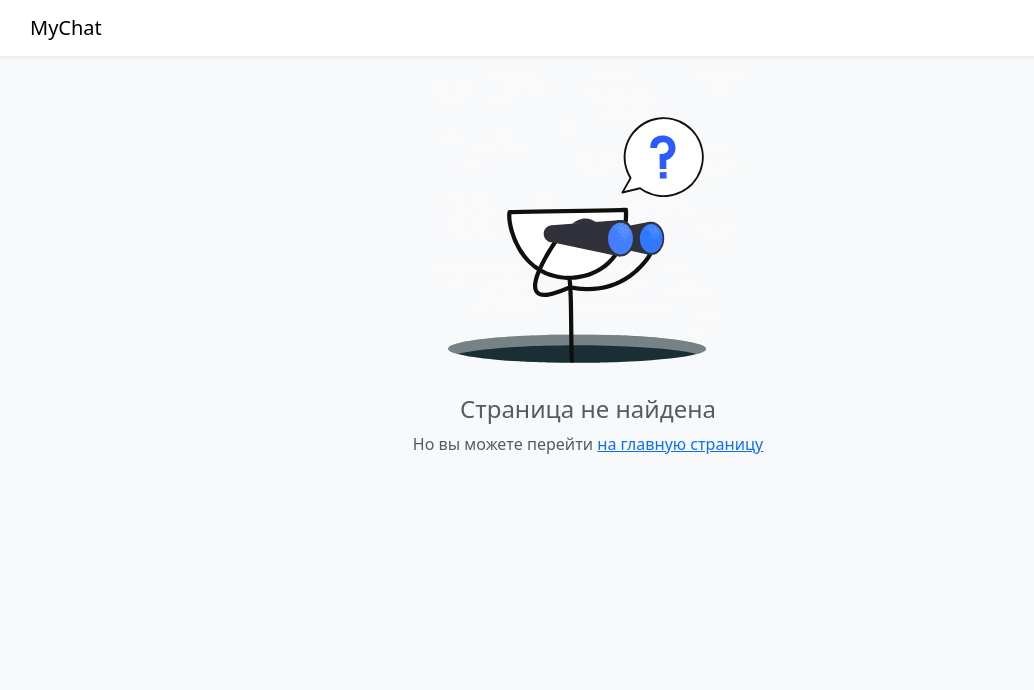
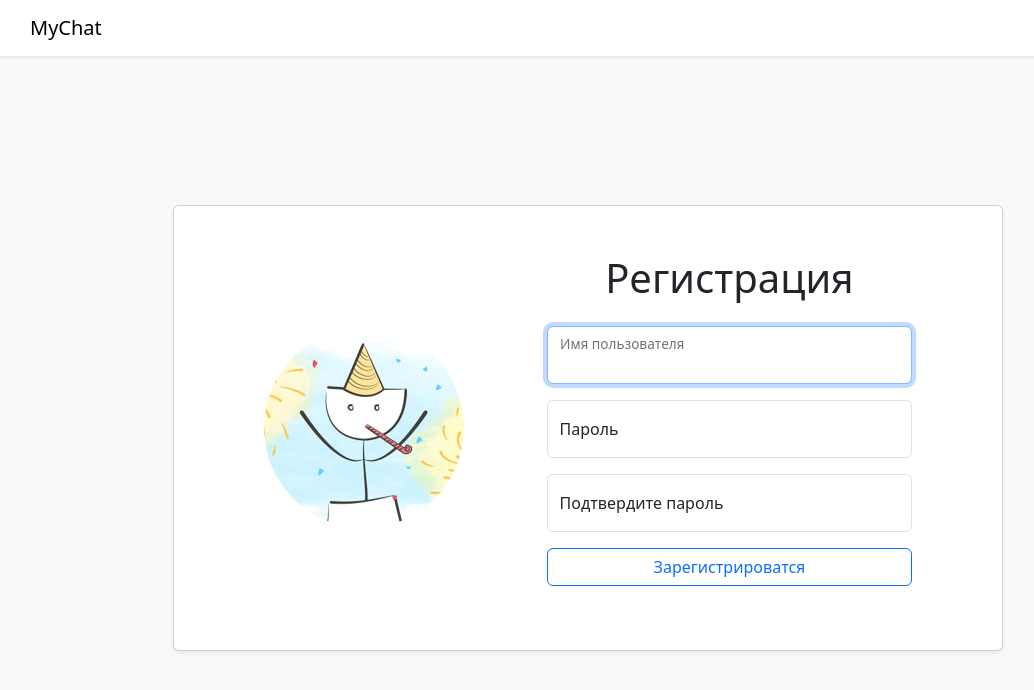
Before and after one commit to SageUniverse95/frontend-project-12, a React (Create React App) app in the folder frontend/: page /singup in a window 1280 px wide. Shown: the top 690 px of the page, without its empty margins (52-1086 px from the left). Built offline with nearby package versions, Linux system fonts and the light colour scheme; no server answers.

Commit message:
add singUp form

```diff
--- a/frontend/src/components/App.jsx
+++ b/frontend/src/components/App.jsx
@@ -1,10 +1,11 @@
 import 'bootstrap/dist/css/bootstrap.min.css';
-import { useState } from 'react';
+import { useEffect, useState } from 'react';
 import { BrowserRouter, Routes, Route } from 'react-router-dom';
 import { io } from 'socket.io-client';
 import { useDispatch } from 'react-redux';
 import LoginPage from '../pages/LoginPage.jsx';
 import NotFoundPage from '../pages/NotFoundPage.jsx';
+import SingUpPage from '../pages/singUpPage.jsx';
 import ChatPage from '../pages/ChatPage.jsx';
 import AppContext from '../context/app.context.js';
 import { addMessage } from '../slices/messageSlice.js';
@@ -22,27 +23,31 @@ const AppProvider = ({ children }) => {
     localStorage.removeItem('userId');
     setLoggedIn(false);
   };
-  const socketApi = {
-    subscribeOnMessage: () => socket.on('newMessage', (payload) => {
+
+  useEffect(() => {
+    socket.on('newMessage', (payload) => {
       dispatch(addMessage(payload));
-    }),
+    });
 
-    subscribeOnNewChannel: () => socket.on('newChannel', (payload) => {
+    socket.on('newChannel', (payload) => {
       const { id } = payload;
       dispatch(addCurrentId(id));
       dispatch(addChannel(payload));
-    }),
+    });
 
-    subscribeOnUpdChannel: () => socket.on('renameChannel', (payload) => {
+    socket.on('renameChannel', (payload) => {
       const { id } = payload;
       dispatch(updateChannel({ id, changes: payload }));
-    }),
+    });
 
-    subscribeOnRemoveChannel: () => socket.on('removeChannel', (payload) => {
-      dispatch(removeChannel(payload));
+    socket.on('removeChannel', (payload) => {
+      const { id } = payload;
+      dispatch(removeChannel(id));
       dispatch(addCurrentId(1));
-    }),
+    });
+  }, []);
 
+  const socketApi = {
     removingChannel: (data) => new Promise((resolve, reject) => {
       socket.emit('removeChannel', data, (responce) => {
         if (responce.status === 'ok') resolve(responce.status);
@@ -89,6 +94,7 @@ const App = () => (
         <Route path="/login" element={<LoginPage />} />
         <Route path="/" element={<ChatPage />} />
         <Route path="*" element={<NotFoundPage />} />
+        <Route path="singup" element={<SingUpPage />} />
       </Routes>
     </AppProvider>
   </BrowserRouter>
--- a/frontend/src/components/leftSideBar.jsx
+++ b/frontend/src/components/leftSideBar.jsx
@@ -1,9 +1,9 @@
 import { Button, Dropdown, ButtonGroup } from 'react-bootstrap';
 import { useSelector, useDispatch } from 'react-redux';
-import { useState, useContext } from 'react';
+import { useState } from 'react';
 import { channelsSelect, addCurrentId } from '../slices/channelSlice';
 import getModal from './modals/choiceModal.js';
-import AppContext from '../context/app.context';
+import getCurrentId from '../selectors/selector.js';
 
 const renderModal = ({ modalInfo, hideModal }) => {
   if (!modalInfo.type) {
@@ -17,10 +17,6 @@ const renderModal = ({ modalInfo, hideModal }) => {
 const LeftSideBar = () => {
   const dispatch = useDispatch();
   const [modalInfo, setModalInfo] = useState({ type: null, item: null });
-  const { socketApi } = useContext(AppContext);
-  socketApi.subscribeOnRemoveChannel();
-  socketApi.subscribeOnUpdChannel();
-  socketApi.subscribeOnNewChannel();
 
   const changeChannelHandle = (id) => {
     dispatch(addCurrentId(id));
@@ -29,7 +25,7 @@ const LeftSideBar = () => {
   const hideModal = () => setModalInfo({ type: null });
   const showModal = (type, item = null) => setModalInfo({ type, item });
 
-  const activeChannelID = useSelector((state) => state.channels.currentChannelID);
+  const activeChannelID = useSelector(getCurrentId);
   const channels = useSelector(channelsSelect.selectAll)
     .map((channel) => {
       if (channel.removable) {
--- a/frontend/src/components/modals/Add.jsx
+++ b/frontend/src/components/modals/Add.jsx
@@ -1,18 +1,39 @@
 import { useFormik } from 'formik';
-import { useRef, useEffect, useContext } from 'react';
 import {
-  Modal, FormGroup, FormControl, Button,
+  useRef, useEffect, useContext, useState,
+} from 'react';
+import * as Yup from 'yup';
+import {
+  Modal, FormGroup, FormControl, Button, Form,
 } from 'react-bootstrap';
+import { useSelector } from 'react-redux';
+import { channelsSelect } from '../../slices/channelSlice.js';
 import AppContext from '../../context/app.context.js';
 
 const Add = (props) => {
   const { onHide } = props;
   const { socketApi } = useContext(AppContext);
+  const [isValidate, setValidate] = useState(false);
+  const nameOfChannels = useSelector(channelsSelect.selectAll)
+    .map(({ name }) => name);
+
+  const addValidationSchema = Yup.object().shape({
+    name: Yup.string()
+      .min(3, 'От 3 до 20 символов')
+      .max(20, 'От 3 до 20 символов ')
+      .required('Обязательное поле')
+      .notOneOf(nameOfChannels, 'Название канала должо быть уникальным'),
+  });
+
   const formik = useFormik({
     initialValues: {
       name: '',
     },
+    validationSchema: addValidationSchema,
+    validateOnChange: isValidate,
+    validateOnBlur: isValidate,
     onSubmit: async (values) => {
+      setValidate(true);
       await socketApi.addNewChannel(values);
       onHide();
     },
@@ -30,23 +51,23 @@ const Add = (props) => {
       </Modal.Header>
 
       <Modal.Body>
-        <form onSubmit={formik.handleSubmit}>
+        <Form onSubmit={formik.handleSubmit}>
           <FormGroup>
             <FormControl
-              required
               ref={inputRef}
               onChange={formik.handleChange}
               onBlur={formik.handleBlur}
-              className="mb-2"
+              className={formik.errors.name ? 'mb-2 is-invalid' : 'mb-2'}
               value={formik.values.name}
               name="name"
             />
+            {formik.errors.name ? <div className="invalid-feedback">{formik.errors.name}</div> : null}
           </FormGroup>
           <FormGroup className="d-flex justify-content-end">
             <Button type="button" onClick={onHide} className="me-2" variant="secondary">Отменить</Button>
             <Button type="submit" variant="primary">Отправить</Button>
           </FormGroup>
-        </form>
+        </Form>
       </Modal.Body>
     </Modal>
   );
--- a/frontend/src/components/modals/Rename.jsx
+++ b/frontend/src/components/modals/Rename.jsx
@@ -1,15 +1,33 @@
 import { useFormik } from 'formik';
-import { useRef, useEffect, useContext } from 'react';
+import {
+  useRef, useEffect, useContext, useState,
+} from 'react';
+import * as Yup from 'yup';
 import {
   Modal, FormGroup, FormControl, Button,
 } from 'react-bootstrap';
+import { useSelector } from 'react-redux';
+import { channelsSelect } from '../../slices/channelSlice.js';
 import AppContext from '../../context/app.context';
 
 const Rename = (props) => {
   const { onHide, item } = props;
   const { socketApi } = useContext(AppContext);
+  const [isValidate, setValidate] = useState(false);
+  const nameOfChannels = useSelector(channelsSelect.selectAll)
+    .map(({ name }) => name);
+
+  const renameValidationSchema = Yup.object().shape({
+    body: Yup.string()
+      .min(3, 'От 3 до 20 символов')
+      .max(20, 'От 3 до 20 символов ')
+      .required('Обязательное поле')
+      .notOneOf(nameOfChannels, 'Название канала должо быть уникальным'),
+  });
+
   const inputRef = useRef();
   const { id, name } = item;
+
   useEffect(() => {
     inputRef.current.focus();
     inputRef.current.select();
@@ -19,9 +37,13 @@ const Rename = (props) => {
     initialValues: {
       body: name,
     },
+    validateOnChange: isValidate,
+    validateOnBlur: isValidate,
+    validationSchema: renameValidationSchema,
     onSubmit: async (values) => {
       const { body } = values;
       await socketApi.renameChannel({ id, name: body });
+      setValidate(true);
       onHide();
     },
   });
@@ -36,15 +58,16 @@ const Rename = (props) => {
         <form onSubmit={formik.handleSubmit}>
           <FormGroup>
             <FormControl
-              required
               ref={inputRef}
-              className="mb-2"
+              className={formik.errors.body ? 'mb-2 is-invalid' : 'mb-2'}
               onChange={formik.handleChange}
               onBlur={formik.handleBlur}
               value={formik.values.body}
               data-testid="input-body"
               name="body"
             />
+            {formik.errors.body ? <div className="invalid-feedback">{formik.errors.body}</div> : null}
+
           </FormGroup>
           <FormGroup className="d-flex justify-content-end">
             <Button type="button" onClick={onHide} className="me-2" variant="secondary">Отменить</Button>
--- /dev/null
+++ b/frontend/src/components/singUpForm.jsx
@@ -0,0 +1,123 @@
+import { useFormik } from 'formik';
+import { Button, Form } from 'react-bootstrap';
+import axios from 'axios';
+import * as Yup from 'yup';
+import { useNavigate } from 'react-router-dom';
+import {
+  useRef, useEffect, useState,
+} from 'react';
+import routes from '../routes';
+
+const SingUpForm = () => {
+  const navigate = useNavigate();
+  const inputUser = useRef();
+  const [isFailSingUp, setSingUpFailed] = useState(false);
+  const singUpValidSchema = Yup.object().shape({
+    username: Yup.string()
+      .min(3, 'От 3 до 20 символов')
+      .max(20, 'От 3 до 20 символов')
+      .required('Обязательное поле'),
+    password: Yup.string()
+      .min(6, 'Не менее 6 символов')
+      .required('Обязательное поле'),
+    confirmPassword: Yup.string()
+      .oneOf([Yup.ref('password')], 'Пароли должны совпадать'),
+  });
+  const formik = useFormik({
+    initialValues: {
+      username: '',
+      password: '',
+      confirmPassword: '',
+    },
+    validationSchema: singUpValidSchema,
+    onSubmit: async (values, { resetForm }) => {
+      setSingUpFailed(false);
+      try {
+        const { username, password } = values;
+        const resp = await axios.post(routes.getCreateNewUserPath(), { username, password });
+        const token = resp.data;
+        if (resp.data.token) {
+          localStorage.setItem('userId', JSON.stringify(token));
+          navigate('/');
+        } else {
+          navigate('/login');
+        }
+        resetForm();
+      } catch (error) {
+        if (error.isAxiosError && error.response.status === 409) {
+          console.log(error);
+          inputUser.current.focus();
+          inputUser.current.select();
+          setSingUpFailed(true);
+        }
+      }
+    },
+  });
+
+  useEffect(() => {
+    inputUser.current.focus();
+  }, []);
+
+  return (
+    <Form className="w-50" onSubmit={formik.handleSubmit}>
+      <fieldset disabled={formik.isSubmitting}>
+        <h1 className="text-center mb-4">Регистрация</h1>
+        <Form.Group className="form-floating mb-3">
+          <Form.Control
+            onChange={formik.handleChange}
+            value={formik.values.username}
+            placeholder="Имя пользователя"
+            required
+            className={formik.errors.username ? 'is-invalid' : ''}
+            ref={inputUser}
+            onBlur={formik.handleBlur}
+            name="username"
+            isInvalid={isFailSingUp}
+            id="username"
+            autoComplete="username"
+          />
+          <Form.Label htmlFor="password">Имя пользователя</Form.Label>
+          {formik.touched.username && formik.errors.username ? (<div className="invalid-tooltip">{formik.errors.username}</div>) : null}
+        </Form.Group>
+        <Form.Group className="form-floating mb-3">
+          <Form.Control
+            onChange={formik.handleChange}
+            value={formik.values.password}
+            onBlur={formik.handleBlur}
+            required
+            isInvalid={isFailSingUp}
+            type="password"
+            className={formik.errors.password && formik.touched.password ? 'is-invalid' : ''}
+            placeholder="Пароль"
+            autoComplete="current-password"
+            name="password"
+            id="password"
+          />
+          <Form.Label htmlFor="password">Пароль</Form.Label>
+          {formik.touched.password && formik.errors.password ? (<div className="invalid-tooltip">{formik.errors.password}</div>) : null}
+        </Form.Group>
+        <Form.Group className="form-floating mb-3">
+          <Form.Control
+            onChange={formik.handleChange}
+            required
+            isInvalid={isFailSingUp}
+            value={formik.values.confirmPassword}
+            placeholder="Подтвердите пароль"
+            autoComplete="current-password"
+            className={formik.errors.confirmPassword ? 'is-invalid' : ''}
+            type="password"
+            onBlur={formik.handleBlur}
+            name="confirmPassword"
+            id="confirmPassword"
+          />
+          <Form.Label htmlFor="password">Подтвердите пароль</Form.Label>
+          {formik.errors.confirmPassword ? <div className="invalid-tooltip">{formik.errors.confirmPassword}</div> : null}
+          {isFailSingUp ? (<div className="invalid-tooltip">Такой пользователь уже существует</div>) : null}
+        </Form.Group>
+        <Button className="w-100 mb-3" variant="outline-primary" type="submit">Зарегистрироватся</Button>
+      </fieldset>
+    </Form>
+  );
+};
+
+export default SingUpForm;
--- a/frontend/src/components/Сhat.jsx
+++ b/frontend/src/components/Сhat.jsx
@@ -1,11 +1,13 @@
 import { Button, Form } from 'react-bootstrap';
 import { useFormik } from 'formik';
-import { useEffect, useContext } from 'react';
+import { useEffect, useContext, useRef } from 'react';
 import axios from 'axios';
 import { useDispatch, useSelector } from 'react-redux';
+import { useNavigate } from 'react-router-dom';
 import routes from '../routes';
 import { addChanels, addCurrentId } from '../slices/channelSlice.js';
 import { addMessages, messageSelect } from '../slices/messageSlice.js';
+import getCurrentId from '../selectors/selector.js';
 import AppContext from '../context/app.context';
 
 const getAuthHeader = () => {
@@ -19,21 +21,25 @@ const getAuthHeader = () => {
 };
 
 const Chat = () => {
+  const navigate = useNavigate();
   const { socketApi } = useContext(AppContext);
-  socketApi.subscribeOnMessage();
   const dispatch = useDispatch();
-  const currentIDChannel = useSelector((state) => state.channels.currentChannelID);
+  const currentIDChannel = useSelector(getCurrentId);
+  const inputMessage = useRef();
   useEffect(() => {
     const getData = async () => {
-      const resp = await axios.get(routes.getDataPath(), { headers: getAuthHeader() });
-      if (resp.status === 200) {
+      try {
+        const resp = await axios.get(routes.getDataPath(), { headers: getAuthHeader() });
         const { channels, currentChannelId, messages } = resp.data;
         dispatch(addChanels(channels));
         dispatch(addCurrentId(currentChannelId));
         dispatch(addMessages(messages));
+      } catch (error) {
+        navigate('/login');
       }
     };
     getData();
+    inputMessage.current.focus();
   }, []);
 
   const nameOfChannel = useSelector((state) => {
@@ -55,11 +61,13 @@ const Chat = () => {
     initialValues: {
       message: '',
     },
-    onSubmit: async (values) => {
+    onSubmit: async (values, { resetForm }) => {
       const userName = JSON.parse(localStorage.getItem('userId')).username;
       const data = { body: values.message, channelId: currentIDChannel, username: userName };
       const test = await socketApi.addNewMessage(data);
+      resetForm();
       console.log(test);
+      inputMessage.current.focus();
     },
   });
 
@@ -86,6 +94,7 @@ const Chat = () => {
                 className="border-0 p-0 ps-2"
                 onChange={formik.handleChange}
                 value={formik.values.message}
+                ref={inputMessage}
                 placeholder="Введите сообщение..."
                 name="message"
               />
--- a/frontend/src/pages/ChatPage.jsx
+++ b/frontend/src/pages/ChatPage.jsx
@@ -1,13 +1,17 @@
 import { Button } from 'react-bootstrap';
+import { useContext } from 'react';
 import Header from '../components/Header';
 import LeftSideBar from '../components/leftSideBar';
 import Chat from '../components/Сhat';
+import AppContext from '../context/app.context';
 
-const ChatPage = () => (
+const ChatPage = () => {
+  const { logOut } = useContext(AppContext);
+  return (
     <div className="h-100">
       <div className="d-flex flex-column h-100">
         <Header>
-        <Button type="button" variant="primary">Выйти</Button>
+          <Button type="button" onClick={logOut} variant="primary">Выйти</Button>
         </Header>
         <div className="container h-100 my-4 overflow-hidden rounded shadow">
           <div className="row h-100 bg-white flex-md-row">
@@ -18,5 +22,6 @@ const ChatPage = () => (
       </div>
     </div>
   );
+};
 
 export default ChatPage;
--- a/frontend/src/pages/LoginPage.jsx
+++ b/frontend/src/pages/LoginPage.jsx
@@ -20,7 +20,7 @@ const LoginPage = () => (
                   <span>Нет аккаунта?</span>
                   {' '}
                   {' '}
-                  <a href="#singup">Регистрация</a>
+                  <a href="/singup">Регистрация</a>
                 </div>
               </div>
             </div>
--- /dev/null
+++ b/frontend/src/pages/singUpPage.jsx
@@ -0,0 +1,26 @@
+import Header from '../components/Header';
+import SingUpForm from '../components/singUpForm';
+
+const SingUpPage = () => (
+  <div className="h-100">
+    <div className="d-flex flex-column h-100">
+      <Header />
+      <div className="container-fluid h-100">
+        <div className="row justify-content-center align-content-center h-100">
+          <div className="col-12 col-md-8 col-xxl-6">
+            <div className="card shadow-sm">
+              <div className="card-body d-flex flex-column flex-md-row justify-content-around align-items-center p-5">
+                <div>
+                  <img src="./singUpLogo.jpg" className="rounded-circle" alt="Регистрация" />
+                </div>
+                <SingUpForm />
+              </div>
+            </div>
+          </div>
+        </div>
+      </div>
+    </div>
+  </div>
+);
+
+export default SingUpPage;
--- /dev/null
+++ b/frontend/src/selectors/selector.js
@@ -0,0 +1 @@
+export default (state) => state.channels.currentChannelID;
```
Also changed, not shown: frontend/public/singUpLogo.jpg (added), frontend/src/components/assets/singUpLogo.jpg (added). Lines whose indentation alone changed are shown as unchanged.
